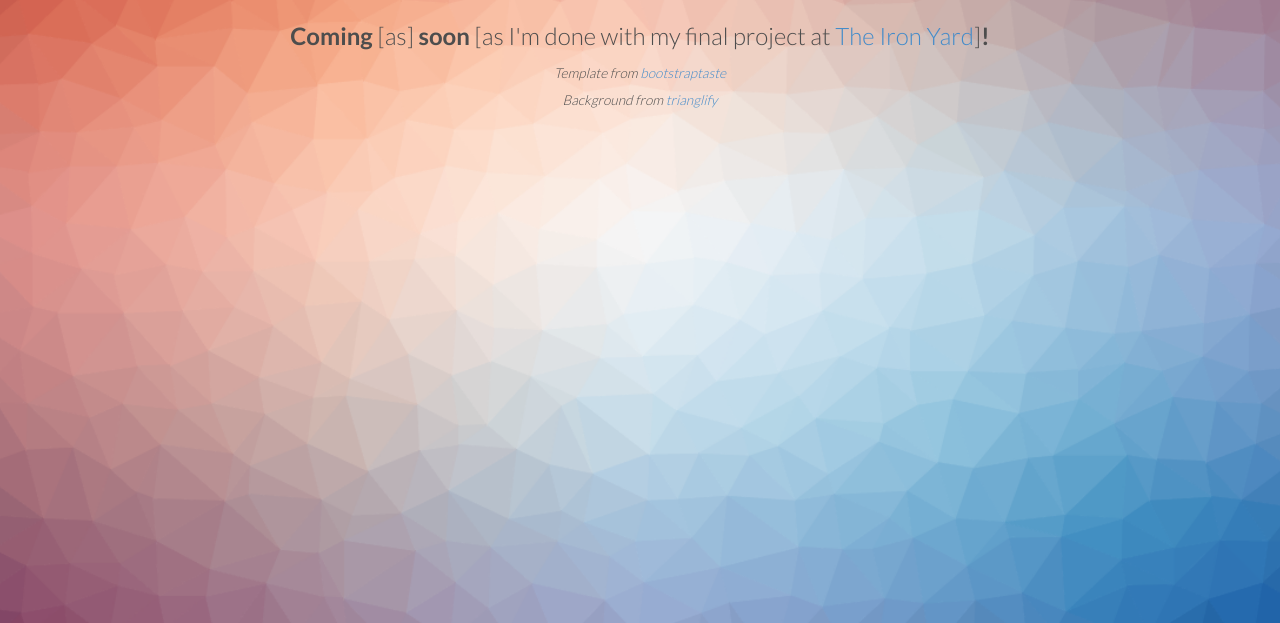
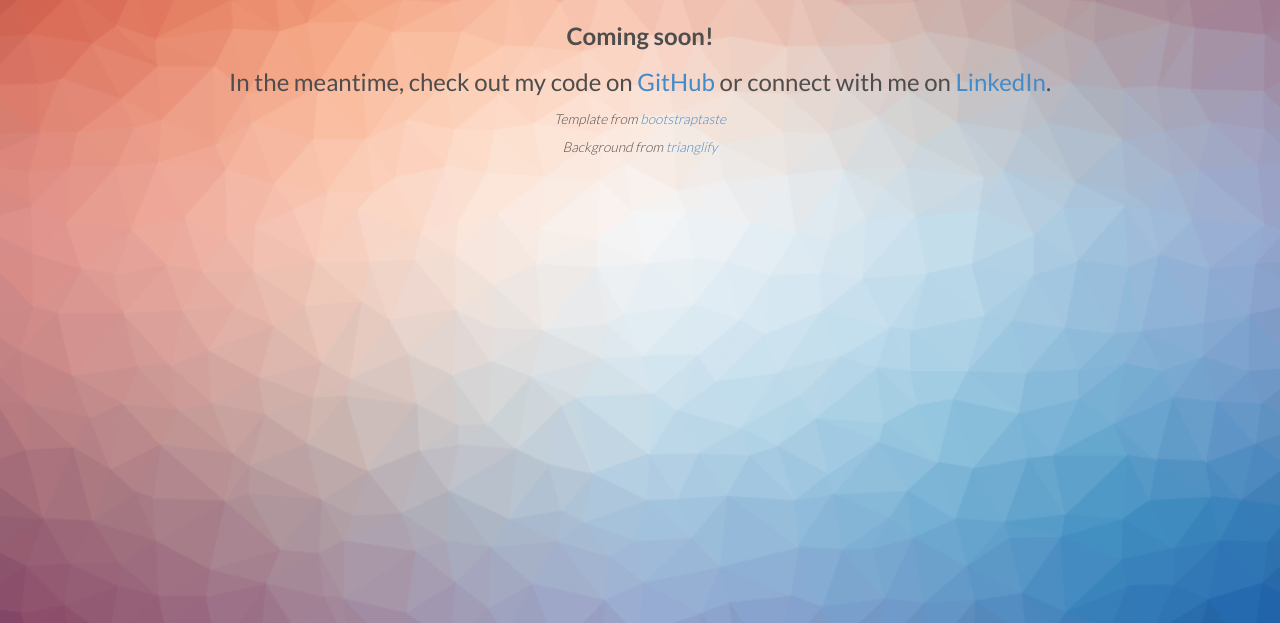
Before and after one commit to starspace1/starspace1.github.io, a plain HTML site: page index.html in a window 1280 px wide. Shown: the part 177-800 px from the top of the page. Drawn offline with nearby package versions, Linux system fonts and the light colour scheme.

Commit message:
adding links to github and linkedin

```diff
--- a/index.html
+++ b/index.html
@@ -31,7 +31,8 @@
        <div class="row">
         <div class="col-sm-12 col-md-12 col-lg-12">
          <h1>Leslie Brown's Portfolio</h1>
-         <h2 class="subtitle"><strong>Coming</strong> [as] <strong>soon</strong> [as I'm done with my final project at <a href="http://theironyard.com/academy/rails-engineering">The Iron Yard</a>]<strong>!</strong></h2>
+         <h2 class="subtitle"><strong>Coming soon!</strong></h2>
+         <h3>In the meantime, check out my code on <a href="https://github.com/starspace1">GitHub</a> or connect with me on <a href="https://www.linkedin.com/in/lesliekaybrown">LinkedIn</a>.</h3>
        </div>
 
      </div>
```
